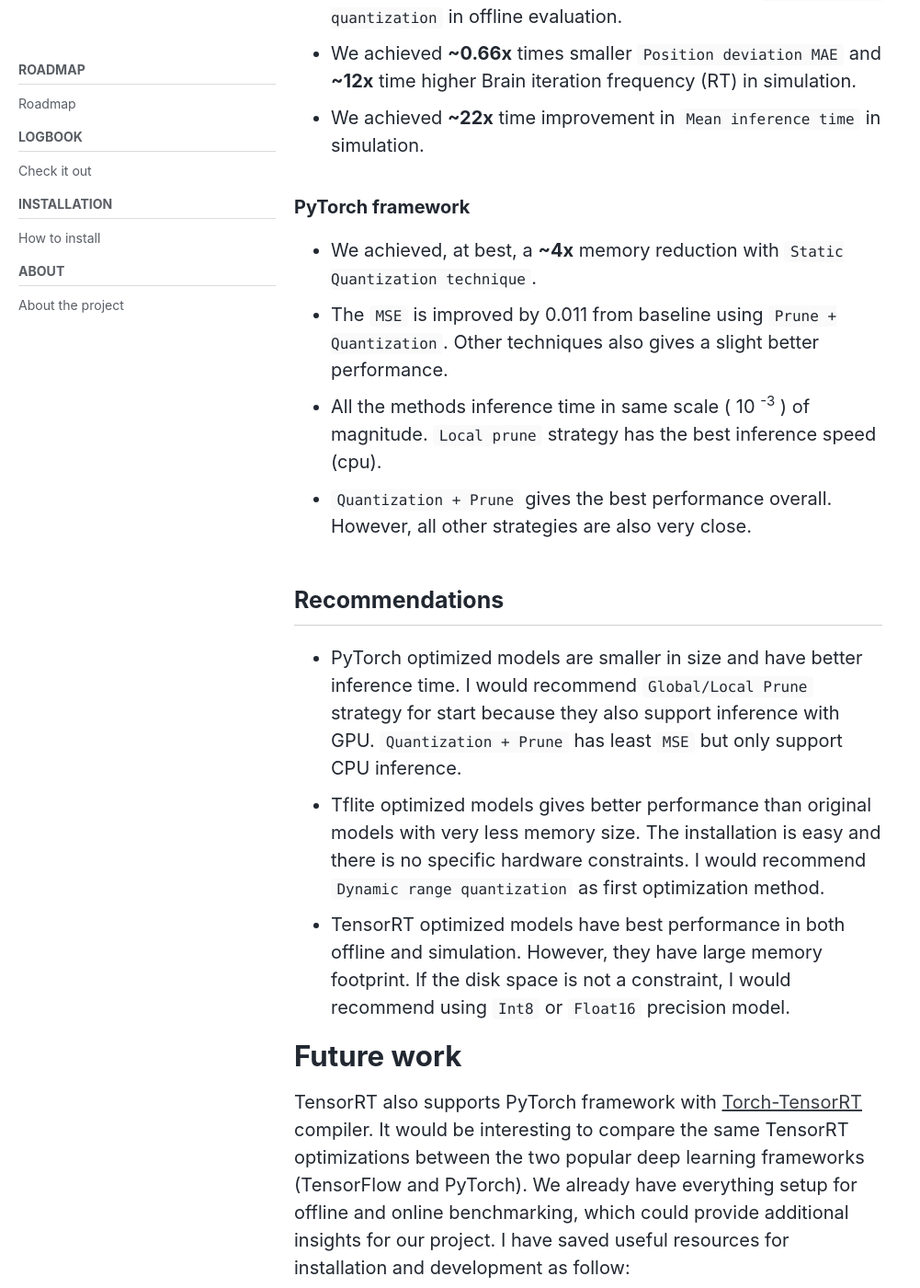
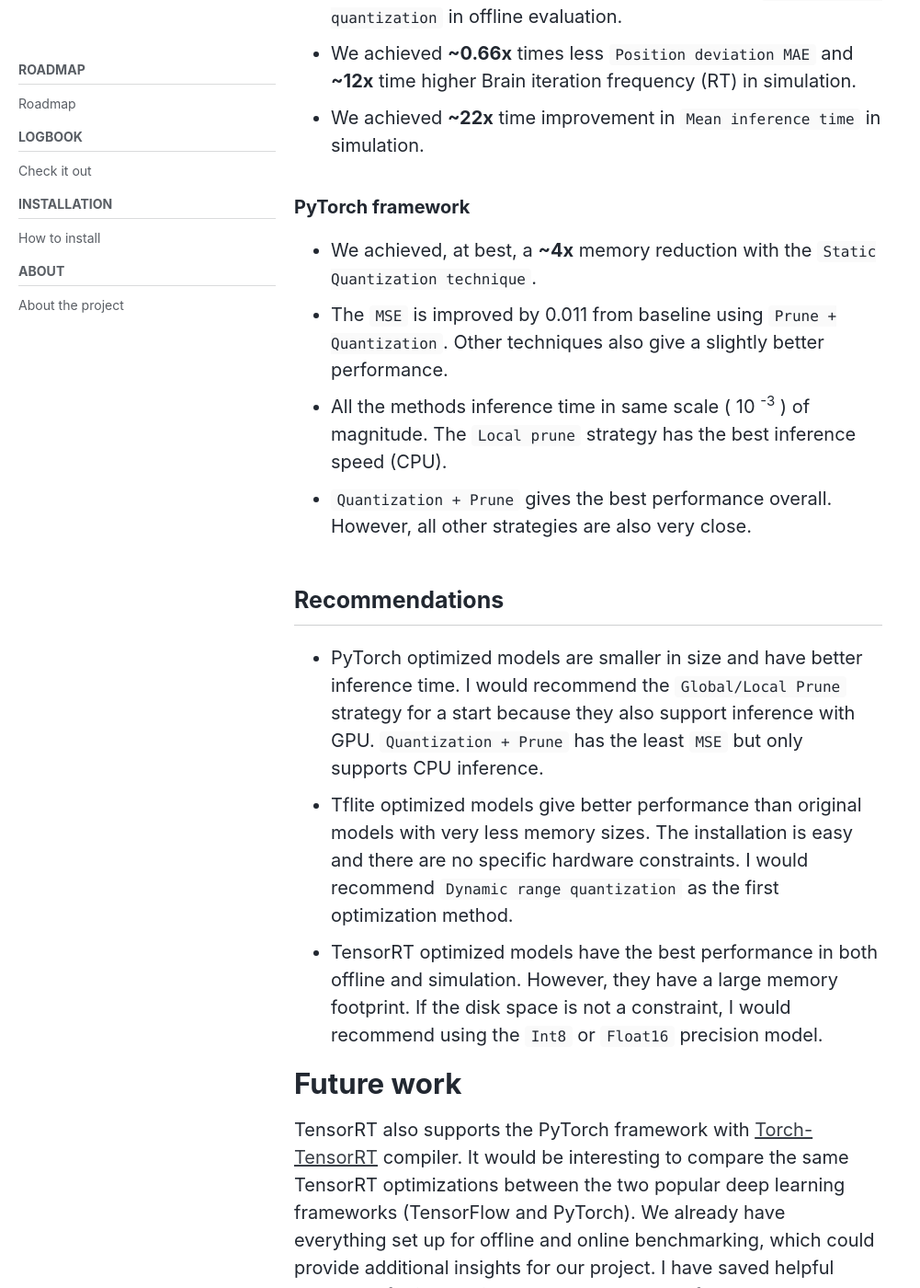
Before and after one commit to TheRoboticsClub/gsoc2022-Nikhil_Paliwal, a Jekyll site: the page built from docs/_posts/2022-09-02-Project-Summary.md, in a window 1280 px wide and 1400 px high, scrolled down 7651 px. Shown: the whole window at 92% size, without its empty margins (0-1001 px from the left). Built offline with Jekyll 4.4.1, drawn with Linux system fonts in a browser that asks for light colours; cached includes are drawn as plain includes; nearby versions of some CDN libraries; some of the changed text lies outside the part shown.

Commit message:
final version

```diff
--- a/docs/_posts/2022-09-02-Project-Summary.md
+++ b/docs/_posts/2022-09-02-Project-Summary.md
@@ -24,12 +24,12 @@ pinned: false
 
 # Project Aim
 
-The main aim of the project is to improve the current model stack of deep learning models, in terms of inference speed with minimum loss of precision, for autonomous driving applications. JdeRobot organization has created [Behavior Metrics](https://jderobot.github.io/BehaviorMetrics/), a tool for comparing deep learning architectures for autonomous driving on different circuits with the support of Gazebo and Ros Noetic. The organization also provide another tool called [DeepLearningStudio](https://jderobot.github.io/DeepLearningStudio/), which has datasets and model implementations for training deep learning models. I have used the available tools and techniques such as TensorRT, Quantization, Pruning, and varients to optimize the current model stack available in both PyTorch and TensorFlow framework.
+The main aim of this project is to improve the current model stack of deep learning models, in terms of inference speed with minimum loss of precision, for autonomous driving applications. JdeRobot organization has created [Behavior Metrics](https://jderobot.github.io/BehaviorMetrics/), a tool for comparing deep learning architectures for autonomous driving on different circuits with the support of Gazebo and Ros Noetic. The organization also provides another tool called [DeepLearningStudio](https://jderobot.github.io/DeepLearningStudio/), which has datasets and model implementations for training deep learning models. I have used the available tools and techniques such as TensorRT, Quantization, Pruning, and variants to optimize the current model stack available in both PyTorch and TensorFlow framework.
 
 # Contributions
 
-The first three week for community bonding, involves a lot of working in solving issues and adding new features.
-This initial work helped to set the base for further development and experimentation in coding period. The following issues and PR's are created and mergerd during and before that period.
+The first three weeks of the community bonding period involved working on solving issues and adding new features.
+This initial work helped to set the base for further development and experimentation in the coding period. The following issues and PRs have been created and merged during and before that period.
 
 * Issue [Replicating DeepestLSTMTinyPilotNet model from Tensorflow to PyTorch framework #37](https://github.com/JdeRobot/DeepLearningStudio/issues/37) solved by [Replicate DeepestLSTMTinyPilotNet model from Tensorflow to PyTorch framework #40](https://github.com/JdeRobot/DeepLearningStudio/pull/40)
 * New feature - [Add support files for DeepestLSTMTinyPilotNet pytorch model #335](https://github.com/JdeRobot/BehaviorMetrics/pull/335)
@@ -58,18 +58,18 @@ Please refer to following blog posts for more details:
 
 # Final simulation video
 
-The following video provides an overview of the complete project and a comparison between the final models. All implementations, documentations and experiments are contributed to the two official repositories of the JdeRobot organization, i.e, [BehaviorMetrics](https://github.com/JdeRobot/BehaviorMetrics) and [DeepLearningStudio](https://github.com/JdeRobot/DeepLearningStudio)  via Issues and Pull Requests (PRs).
+The following video provides an overview of the complete project and a comparison between the final models. All implementations, documentation and experiments are contributed to the two official repositories of the JdeRobot organization, i.e., [BehaviorMetrics](https://github.com/JdeRobot/BehaviorMetrics) and [DeepLearningStudio](https://github.com/JdeRobot/DeepLearningStudio)  via Issues and Pull Requests (PRs).
 
 <iframe width="560" height="315" src="https://www.youtube.com/embed/hXLMkoVL4Ak" title="YouTube video player" frameborder="0" allow="accelerometer; autoplay; clipboard-write; encrypted-media; gyroscope; picture-in-picture" allowfullscreen></iframe>
 
 ## TensorFlow Framework
 
-I started my work with TensorFlow framework. Till Phase 1 evaluation, the majority of goals for implementing and experimenting with
-optimized models were completed. The following video provide a overview on the performance.
+I started my work with the TensorFlow framework. Till Phase 1 evaluation, the majority of goals for implementing and experimenting with
+optimized models were completed. The following video provides a overview of the performance.
 
 <iframe width="560" height="315" src="https://www.youtube.com/embed/Af3XARX-jaY" title="YouTube video player" frameborder="0" allow="accelerometer; autoplay; clipboard-write; encrypted-media; gyroscope; picture-in-picture" allowfullscreen></iframe>
 
-The intial weeks include setting up a baseline of available models for future comparison. Also, I worked on installing TensorRT for optimization. The following issues and PR's are created and mergerd during that period:
+The initial weeks included setting up a baseline of available models for future comparison. Also, I worked on installing TensorRT for optimization. The following issues and PRs were created and merged during that period:
 
 * Issue - [Missing argument: learning_rate #55](https://github.com/JdeRobot/DeepLearningStudio/issues/55)
 * Issue - [Not utilizing GPU when running simulation #369](https://github.com/JdeRobot/BehaviorMetrics/issues/369) solved by
@@ -84,9 +84,9 @@ Please refer to following blog posts for more details:
 ### TF Lite Optimization
 
 All the optimization strategies are supported by TensorFlow Lite. There are majorly two categories - Quantization and Pruning.
-Count the varients and combination of techniques, total 10 optimization strategies were implemented. Moreover, proper benchmarking was done in offline mode over testset (calculating Mean square error, modal size and inference time) and online model via live simulation on Gazebo.
+Counting the variants and combinations of techniques, a total of 10 optimization strategies were implemented. Moreover, proper benchmarking was done in offline mode over the test set (calculating Mean square error, modal size, and inference time) and online model via live simulation on Gazebo.
 
-The following issues and PR's are created and mergerd during that period:
+The following issues and PRs are created and merged during that period:
 
 * New feature - [Add support for baseline evaluation and model optimization #67](https://github.com/JdeRobot/DeepLearningStudio/pull/67)
 * Issue - [ImportError: cannot import name 'ft2font' from 'matplotlib' #383](https://github.com/JdeRobot/BehaviorMetrics/issues/383)
@@ -103,14 +103,14 @@ Please refer to following blog posts for more details:
 
 Important Links:
 
-* All trained models are available [here](https://drive.google.com/drive/u/1/folders/1j2nnmfvRdQF5Ypfv1p3QF2p2dpNbXzkt).
-* All simulation videos are available [here](https://drive.google.com/drive/folders/1ovjuWjSy-ea7YtgnaSsgVsHnbo0HJY1A?usp=sharing)
+* All the trained models are available [here](https://drive.google.com/drive/u/1/folders/1j2nnmfvRdQF5Ypfv1p3QF2p2dpNbXzkt).
+* All the simulation videos are available [here](https://drive.google.com/drive/folders/1ovjuWjSy-ea7YtgnaSsgVsHnbo0HJY1A?usp=sharing)
 
 ### TensorFlow-TensorRT (TF-TRT)
 
-[TensorRT](https://developer.nvidia.com/tensorrt) is an SDK for high-performance deep learning inference. It utilized various techniques such as precision calibration, layer fusion, kernel tuning etc. It also support TensorFlow via TensorFlow-TensorRT package. I have optimized the models in three different precision (Int 8, float 16 and float 32) and achieved excellent results.
+[TensorRT](https://developer.nvidia.com/tensorrt) is an SDK for high-performance deep learning inference. It utilized various techniques such as precision calibration, layer fusion, kernel tuning, etc. It also supports TensorFlow via the TensorFlow-TensorRT package. I have optimized the models in three different precision (Int 8, float 16, and float 32) and achieved excellent results.
 
-The following issues and PR's are created and mergerd during that period:
+The following issues and PRs are created and merged during that period:
 
 * Issue - [Crash while recording stats with PilotNet (TF) model on Montreal circuit #392](https://github.com/JdeRobot/BehaviorMetrics/issues/392).
 * PR (new feature) - [Add support for inference optimization with TensorRT for Tensorflow models #71](https://github.com/JdeRobot/DeepLearningStudio/pull/71)
@@ -128,14 +128,14 @@ Please refer to following blog posts for more details:
 
 Important Links:
 
-* All trained models are available [here](https://drive.google.com/drive/u/1/folders/1j2nnmfvRdQF5Ypfv1p3QF2p2dpNbXzkt).
-* All simulation videos are available [here](https://drive.google.com/drive/folders/1ovjuWjSy-ea7YtgnaSsgVsHnbo0HJY1A?usp=sharing)
+* All the trained models are available [here](https://drive.google.com/drive/u/1/folders/1j2nnmfvRdQF5Ypfv1p3QF2p2dpNbXzkt).
+* All the simulation videos are available [here](https://drive.google.com/drive/folders/1ovjuWjSy-ea7YtgnaSsgVsHnbo0HJY1A?usp=sharing)
 
 ## PyTorch Framework
 
-PyTorch also support similar optimization strategies. There is support of TorchScript for inference and just changing the framework (from TF to PyTorch) show quite a performance difference. Most of the optimization strategies only support CPU inference, which could a major downside. I still received comparable and mostly better results with PyTorch. There are total 6 strategies implemented.
+PyTorch also supports similar optimization strategies. There is the support of TorchScript for inference and just changing the framework (from TF to PyTorch) shows quite a performance difference. Most of the optimization strategies only support CPU inference, which could be a major downside. I still received comparable and mostly better results with PyTorch. There is a total of 6 strategies implemented.
 
-The following issues and PR's are created during that period:
+The following issues and PRs are created during that period:
 
 * Issue - [AttributeError: 'Brain' object has no attribute 'suddenness_distance' #397](https://github.com/JdeRobot/BehaviorMetrics/issues/397) solved by [PR #399](https://github.com/JdeRobot/BehaviorMetrics/pull/399).
 * Issue: [Issue using Pytorch quantized models #396](https://github.com/JdeRobot/BehaviorMetrics/issues/396) solved by [Update PyTorch requirements #400](https://github.com/JdeRobot/BehaviorMetrics/pull/400)
@@ -152,44 +152,44 @@ Please refer to following blog posts for more details:
 
 Important Links:
 
-* All trained models are available [here](https://drive.google.com/drive/folders/1qTQ8Fc7OqBElU8M2llO_P-8FaA7yhiP5?usp=sharing)
-* All simulation videos are available [here](https://drive.google.com/drive/folders/1tRxVsPc0IGK2gm0gXYwy0R_mgEnHWzPp?usp=sharing).
+* All the trained models are available [here](https://drive.google.com/drive/folders/1qTQ8Fc7OqBElU8M2llO_P-8FaA7yhiP5?usp=sharing)
+* All the simulation videos are available [here](https://drive.google.com/drive/folders/1tRxVsPc0IGK2gm0gXYwy0R_mgEnHWzPp?usp=sharing).
 
 # Results
 
-I have perform an extensive range of experiments on each optimization strategy and compiled the combined results in a separate blog page - [Results Summary](https://theroboticsclub.github.io/gsoc2022-Nikhil_Paliwal/gsoc/Results-Summary/).
+I have performed an extensive range of experiments on each optimization strategy and compiled the combined results in a separate blog page - [Results Summary](https://theroboticsclub.github.io/gsoc2022-Nikhil_Paliwal/gsoc/Results-Summary/).
 
 ## Summarizing the improvements
 
-The essential observations and improvements are presented below that I have achieved through the project. For exact numerical figures, please see the result page (mentioned above). For code implementation, please refer to the individual PRs.
+The essential observations and improvements presented below that I have achieved through the project. For exact numerical figures, please see the result page (mentioned above). For code implementation, please refer to the individual PRs.
 
 ### TensorFlow framework
 
 * We achieved a **~12x** reduction in the model memory size with `Dynamic range quantization`.
-* We maintain a similar `MSE` value (at best 0.001 better) as baseline in offline evaluation.
-* We achieved a **~33x** better inference time with `TensorRT Int8` optimization  and **~7.5x** better inference time with `Dynamic range quantization` in offline evaluation.
-* We achieved **~0.66x** times smaller `Position deviation MAE` and **~12x** time higher Brain iteration frequency (RT) in simulation.
+* We maintain a similar `MSE` value (at best 0.001 better) as the baseline in offline evaluation.
+* We achieved a **~33x** better inference time with `TensorRT Int8` optimization and **~7.5x** better inference time with `Dynamic range quantization` in offline evaluation.
+* We achieved **~0.66x** times less `Position deviation MAE` and **~12x** time higher Brain iteration frequency (RT) in simulation.
 * We achieved **~22x** time improvement in `Mean inference time` in simulation.
 
 ### PyTorch framework
 
-* We achieved, at best, a **~4x** memory reduction with `Static Quantization technique`.
+* We achieved, at best, a **~4x** memory reduction with the `Static Quantization technique`.
 * The `MSE` is improved by 0.011 from baseline using `Prune + Quantization`. Other techniques also
-gives a slight better performance.
+give a slightly better performance.
 * All the methods inference time in same scale ( 10 <sup>-3</sup> ) of magnitude.
-`Local prune` strategy has the best inference speed (cpu).
+The `Local prune` strategy has the best inference speed (CPU).
 * `Quantization + Prune` gives the best performance overall. However, all other
 strategies are also very close.
 
 ## Recommendations
 
-* PyTorch optimized models are smaller in size and have better inference time. I would recommend `Global/Local Prune` strategy for start because they also support inference with GPU. `Quantization + Prune` has least `MSE` but only support CPU inference.
-* Tflite optimized models gives better performance than original models with very less memory size. The installation is easy and there is no specific hardware constraints. I would recommend `Dynamic range quantization` as first optimization method.
-* TensorRT optimized models have best performance in both offline and simulation. However, they have large memory footprint. If the disk space is not a constraint, I would recommend using `Int8` or `Float16` precision model.
+* PyTorch optimized models are smaller in size and have better inference time. I would recommend the `Global/Local Prune` strategy for a start because they also support inference with GPU. `Quantization + Prune` has the least `MSE` but only supports CPU inference.
+* Tflite optimized models give better performance than original models with very less memory sizes. The installation is easy and there are no specific hardware constraints. I would recommend `Dynamic range quantization` as the first optimization method.
+* TensorRT optimized models have the best performance in both offline and simulation. However, they have a large memory footprint. If the disk space is not a constraint, I would recommend using the `Int8` or `Float16` precision model.
 
 # Future work
 
-TensorRT also supports PyTorch framework with [Torch-TensorRT](https://pytorch.org/TensorRT/) compiler. It would be interesting to compare the same TensorRT optimizations between the two popular deep learning frameworks (TensorFlow and PyTorch). We already have everything setup for offline and online benchmarking, which could provide additional insights for our project. I have saved useful resources for installation and development as follow:
+TensorRT also supports the PyTorch framework with [Torch-TensorRT](https://pytorch.org/TensorRT/) compiler. It would be interesting to compare the same TensorRT optimizations between the two popular deep learning frameworks (TensorFlow and PyTorch). We already have everything set up for offline and online benchmarking, which could provide additional insights for our project. I have saved helpful resources for installation and development as follows:
 
 * [Torch-TensorRT Installation](https://pytorch.org/TensorRT/getting_started/installation.html#installation)
 * [Torch-TensorRT Documentation](https://pytorch.org/TensorRT/)
```
